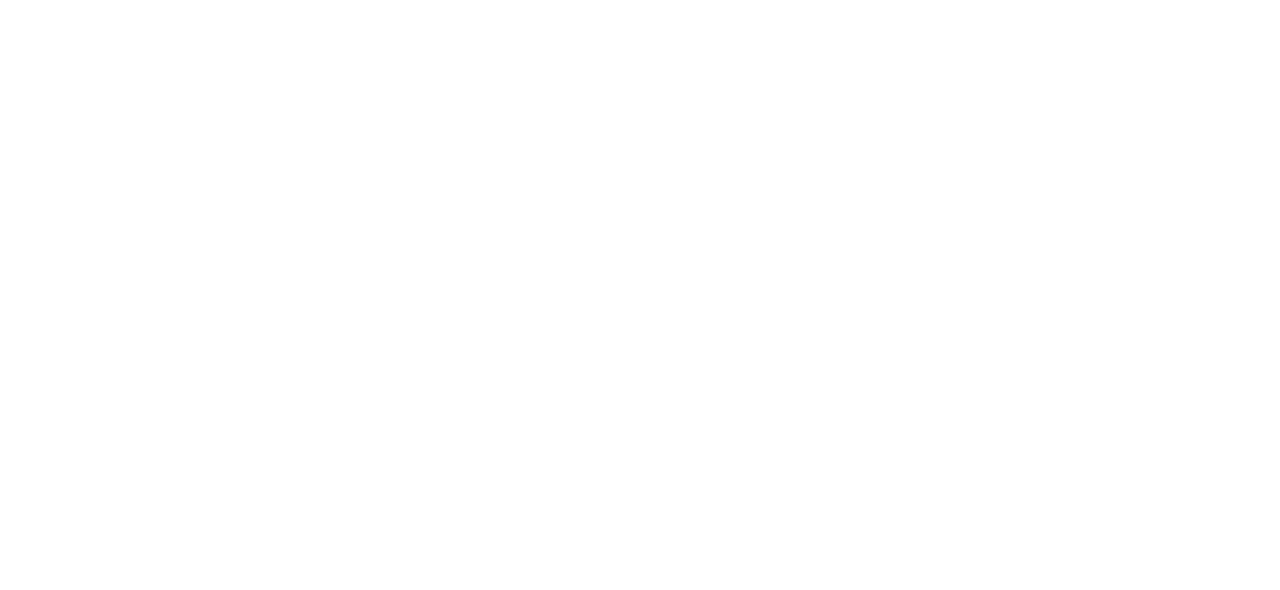
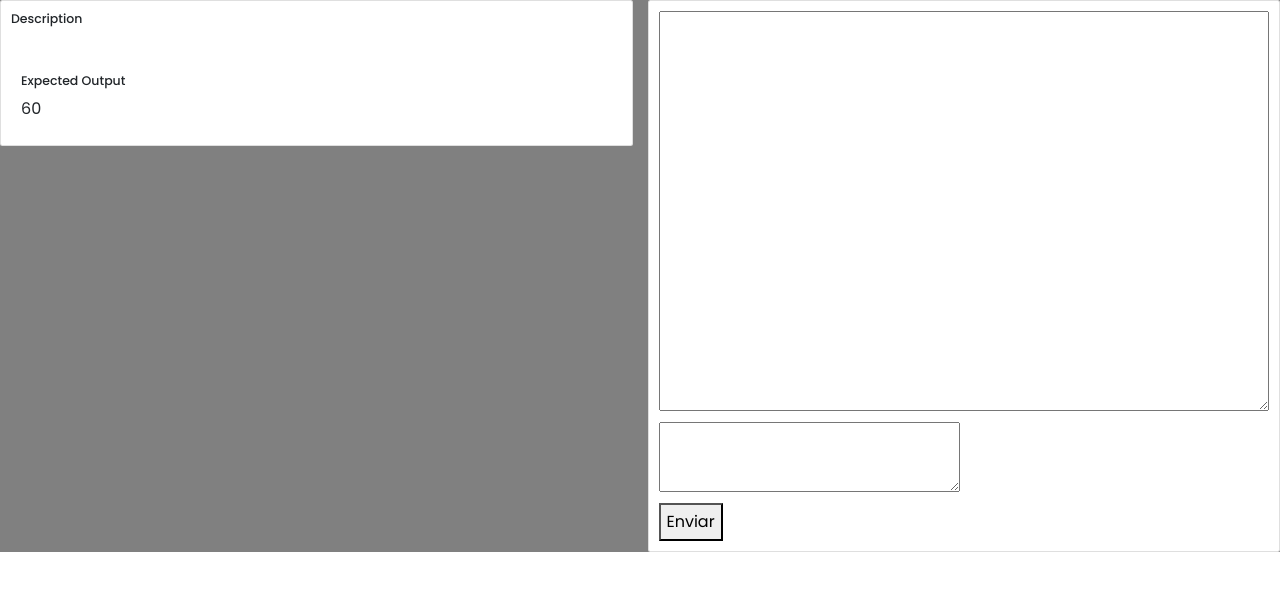
Before and after one commit to Nombre-Comun/Programacion_Competitiva, a React (Create React App) app in the folder front/: page /editor in a window 1280 px wide. Before the commit this address had no page. Shown: the top 590 px of the page. Built offline with nearby package versions, Linux system fonts and the light colour scheme; what oidc-client would draw is missing.

Commit message:
add preliminar editor

```diff
--- a/front/public/index.html
+++ b/front/public/index.html
@@ -10,6 +10,7 @@
       content="Web site created using create-react-app"
     />
     <link rel="apple-touch-icon" href="%PUBLIC_URL%/8 bit simetric favicon.png" />
+    <link href="https://cdn.jsdelivr.net/npm/bootstrap@5.0.2/dist/css/bootstrap.min.css" rel="stylesheet" integrity="sha384-EVSTQN3/azprG1Anm3QDgpJLIm9Nao0Yz1ztcQTwFspd3yD65VohhpuuCOmLASjC" crossorigin="anonymous">
     <!--
       manifest.json provides metadata used when your web app is installed on a
       user's mobile device or desktop. See https://developers.google.com/web/fundamentals/web-app-manifest/
--- a/front/src/App.jsx
+++ b/front/src/App.jsx
@@ -4,6 +4,7 @@
 import Login from './components/account/Login';
 import Callback from './components/account/callback';
 import Logout from './components/account/Logout';
+import Editor from './components/pages/private/Editor';
 
 function App (){
   return (
@@ -14,6 +15,7 @@
           <Route path="/login" element={<Login />} />
           <Route path="/callback" element={<Callback />} />
           <Route path="/logout" element={<Logout />} />
+          <Route path="/editor" element={<Editor />} />
         </Routes>
       </div>
     </BrowserRouter>
--- a/front/src/components/assets/style.css
+++ b/front/src/components/assets/style.css
@@ -148,6 +148,11 @@
 
 .logo__header{
   padding-left: 2rem;
+}
+
+.compiler_editor{
+  width: 100%;
+  height: 400px;
 }
 
 .logo {
--- /dev/null
+++ b/front/src/components/pages/private/Editor.jsx
@@ -0,0 +1,111 @@
+import React, { useState, Fragment } from 'react';
+import axios from 'axios';
+
+function Editor() {
+    function processOutput(props) {
+        let nOutput = props.replace(/\n/g, "<br>");
+        return nOutput;
+    }
+
+    function processInput(props) {
+        let lines = props.split('\n');
+        let nInput = '';
+        for (let i = 0; i < lines.length; i++) {
+            let nInputI = JSON.stringify(lines[i]);
+            if (i === lines.length - 1) {
+                nInput = nInput + nInputI;
+            } else {
+                nInput = nInput + nInputI + "\n";
+            }
+        }
+        console.log(nInput);
+        return nInput;
+    }
+
+    const [code, setCode] = useState('');
+    const [inputStdin, setInputStdin] = useState('');
+    const [responseC, setResponseC] = useState('');
+    const [expectedOutput, setExpectedOutput] = useState(5 * 12);
+    const [output, setOutput] = useState(null);
+
+    const handleSubmit = (event) => {
+
+        event.preventDefault();
+        var inputStdinN = processInput(inputStdin)
+        console.log(`El código ingresado es: ${code}`);
+        const config = {
+            script: code,
+            stdin: inputStdinN
+        }
+        axios.post('https://localhost:7253/api/Codes',
+            JSON.stringify(config),
+            {
+                headers: {
+                    'Accept': 'application/json',
+                    'Content-Type': 'application/json'
+                }
+            })
+            .then(response => {
+                console.log('La compilación fue:', response.data);
+                const objeto = JSON.parse(response.data);
+                setResponseC(processOutput(objeto.output));
+            })
+            .catch(error => {
+                console.error('Hubo un error:', error);
+            });
+
+    };
+
+    const handleCodeChange = (event) => {
+        setCode(event.target.value);
+    };
+
+    const handleInputStdinChange = (event) => {
+        setInputStdin(event.target.value);
+    };
+
+    return (
+        <Fragment>
+            <div className="row row-cols-1 row-cols-md-2 g-4">
+                <div className="col">
+                    <div className="card">
+                        <div className="card-body">
+                            <h5 className="card-title">Description</h5>
+                            <br />
+                            <div className="card-body">
+                                <h5 className="card-title">Expected Output</h5>
+                                <p className='card-text'>{expectedOutput}</p>
+                            </div>
+                            {responseC ? (<div className="card">
+                                <div className="card-body">
+                                    <h5 className="card-title">Output</h5>
+                                    <p dangerouslySetInnerHTML={{ __html: responseC }}></p>
+                                </div>
+                            </div>) : null}
+                        </div>
+                    </div>
+                </div>
+                <div className="col">
+                    <div className="card">
+                        <div className="card-body">
+                            <form onSubmit={handleSubmit}>
+                                <div>
+                                    <label htmlFor="code"></label>
+                                    <textarea className='compiler_editor' id="code" value={code} onChange={handleCodeChange} />
+                                </div>
+                                <div>
+                                    <label htmlFor="inputStdin"></label>
+                                    <textarea id="inputStdin" value={inputStdin} onChange={handleInputStdinChange} />
+                                </div>
+                                <button type="submit">Enviar</button>
+                            </form>
+                        </div>
+                    </div>
+                </div>
+            </div>
+        </Fragment >
+
+    );
+}
+
+export default Editor;
--- a/front/src/components/pages/public/Homepage/Header.jsx
+++ b/front/src/components/pages/public/Homepage/Header.jsx
@@ -9,14 +9,13 @@
                 <div className="contenedor">
                     <div className="barra">
                         <Link className="logo__header" to="/">
-                            <a href="index.html" className="logo no-margin centrar-texto">
-                                <h1 className="logo__nombre no-margin">
-                                Cundi<span className="logo__bold">Code</span>
-                                </h1>
-                            </a>
+                            <h1 className="logo__nombre no-margin">
+                            Cundi<span className="logo__bold">Code</span>
+                            </h1>
                         </Link>
                         <nav className="navegacion">
                             <Link className="navegacion__enlace" to="/">Nosotros</Link>
+                            <Link className="navegacion__enlace" to="/editor">Editor</Link>
                             <Link className="navegacion__enlace" to="/">Conceptos</Link>
                             <Link className="navegacion__enlace" to="/">Contacto</Link>
                             {props.user ? (
```
Also changed, not shown: front/src/components/apiServices/postCode.jsx (added, +27 -0 lines).
